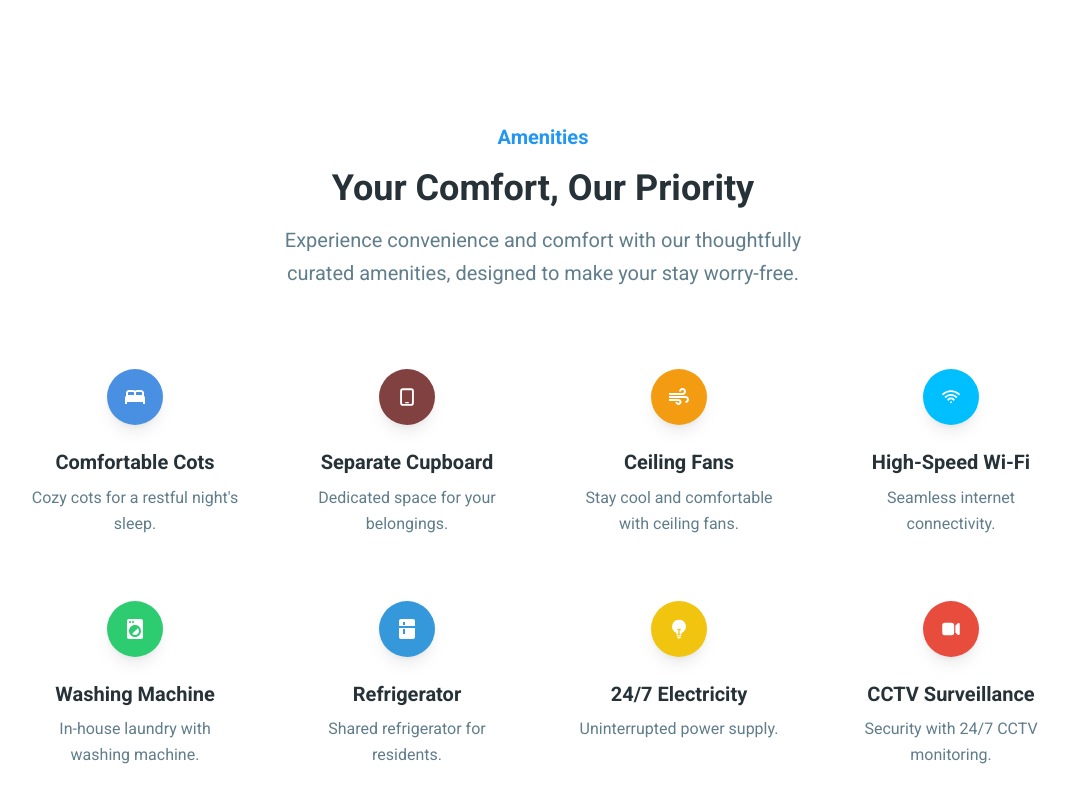
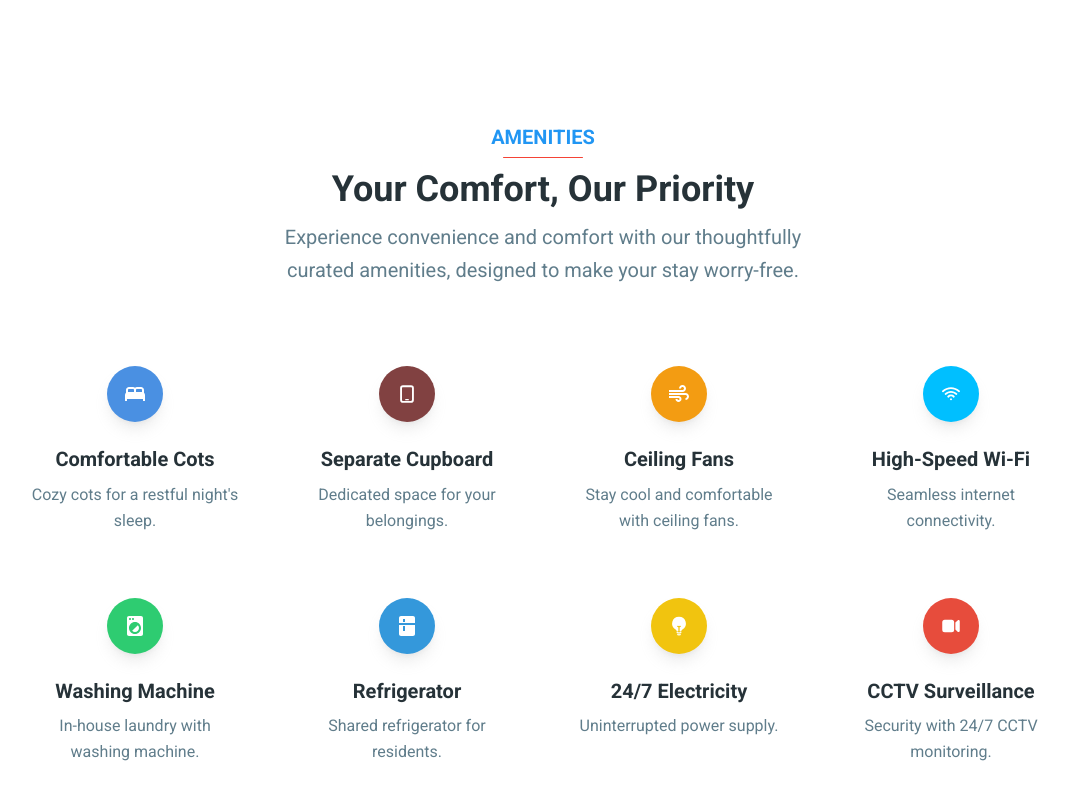
Before and after one commit to Ajinkya-Kardile/kalpataru-boys-pg, a React (Vite) app: page /home in a window 1280 px wide. Shown: the part 1620-2420 px from the top of the page, without its empty margins (97-1166 px from the left). Built offline with nearby package versions, Linux system fonts and the light colour scheme.

Commit message:
page title modified

```diff
--- a/src/widgets/layout/page-title.jsx
+++ b/src/widgets/layout/page-title.jsx
@@ -4,8 +4,9 @@ import { Typography } from "@material-tailwind/react";
 export function PageTitle({ section, heading, children }) {
   return (
     <div className="mx-auto w-full px-4 text-center lg:w-6/12">
-      <Typography variant="lead" className="font-semibold" color="blue">{section}</Typography>
-      <Typography variant="h2" color="blue-gray" className="my-3">
+      <Typography variant="lead" className="font-semibold uppercase" color="blue">{section}</Typography>
+      <div className="w-20 h-[1px] mx-auto my-1 bg-red-500 rounded"></div>
+      <Typography variant="h2" color="blue-gray" className="my-2">
         {heading}
       </Typography>
       <Typography variant="lead" className="text-blue-gray-500">
```
